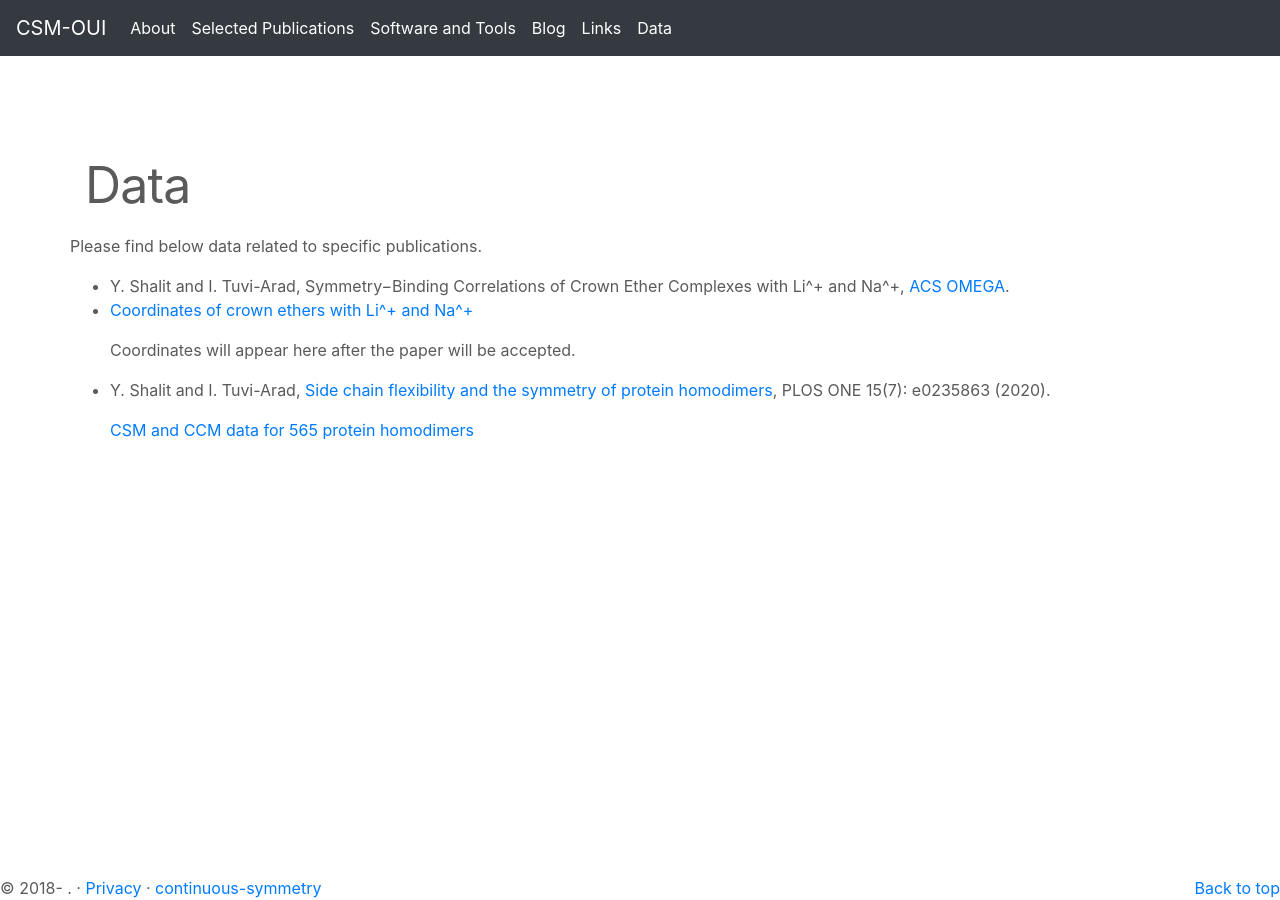
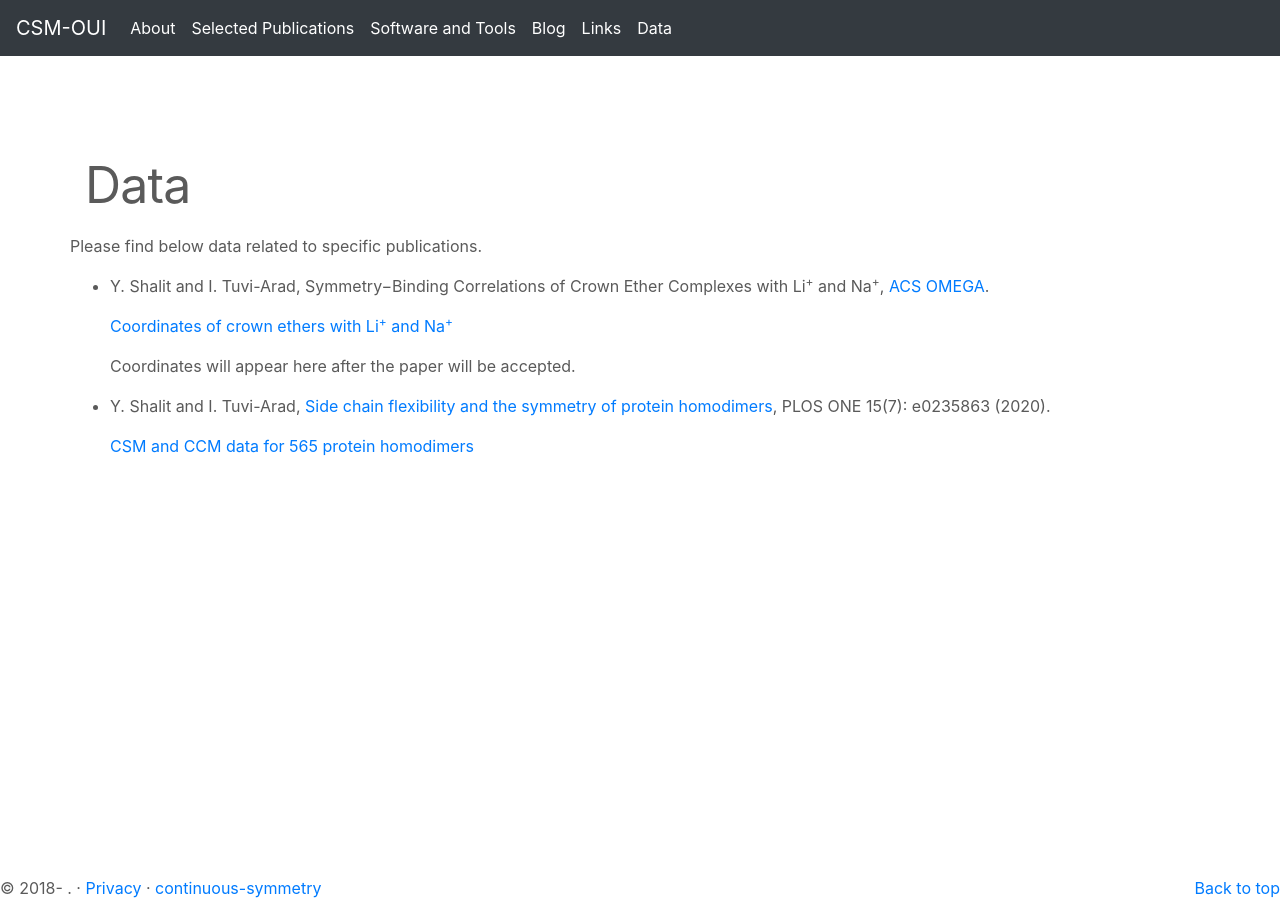
Before and after one commit to continuous-symmetry/our_research_group, a Jekyll site: the page built from 06_Data.md, in a window 1280 px wide. Built offline with Jekyll 4.4.1, drawn with Linux system fonts in a browser that asks for light colours.

```diff
--- a/06_Data.md
+++ b/06_Data.md
@@ -6,8 +6,9 @@ permalink: "/Data/"
 
 Please find below data related to specific publications.
 
-* Y. Shalit and I. Tuvi-Arad, Symmetry−Binding Correlations of Crown Ether Complexes with Li^+ and Na^+, [ACS OMEGA](https://pubs.acs.org/journal/acsodf).
-* [Coordinates of crown ethers with Li^+ and Na^+](/assets/data/Li-Na.zip)
+* Y. Shalit and I. Tuvi-Arad, Symmetry−Binding Correlations of Crown Ether Complexes with Li<sup>+</sup> and Na<sup>+</sup>, [ACS OMEGA](https://pubs.acs.org/journal/acsodf).
+
+   [Coordinates of crown ethers with Li<sup>+</sup> and Na<sup>+</sup>](/assets/data/Li-Na.zip)
 
   Coordinates will appear here after the paper will be accepted.
 
```
